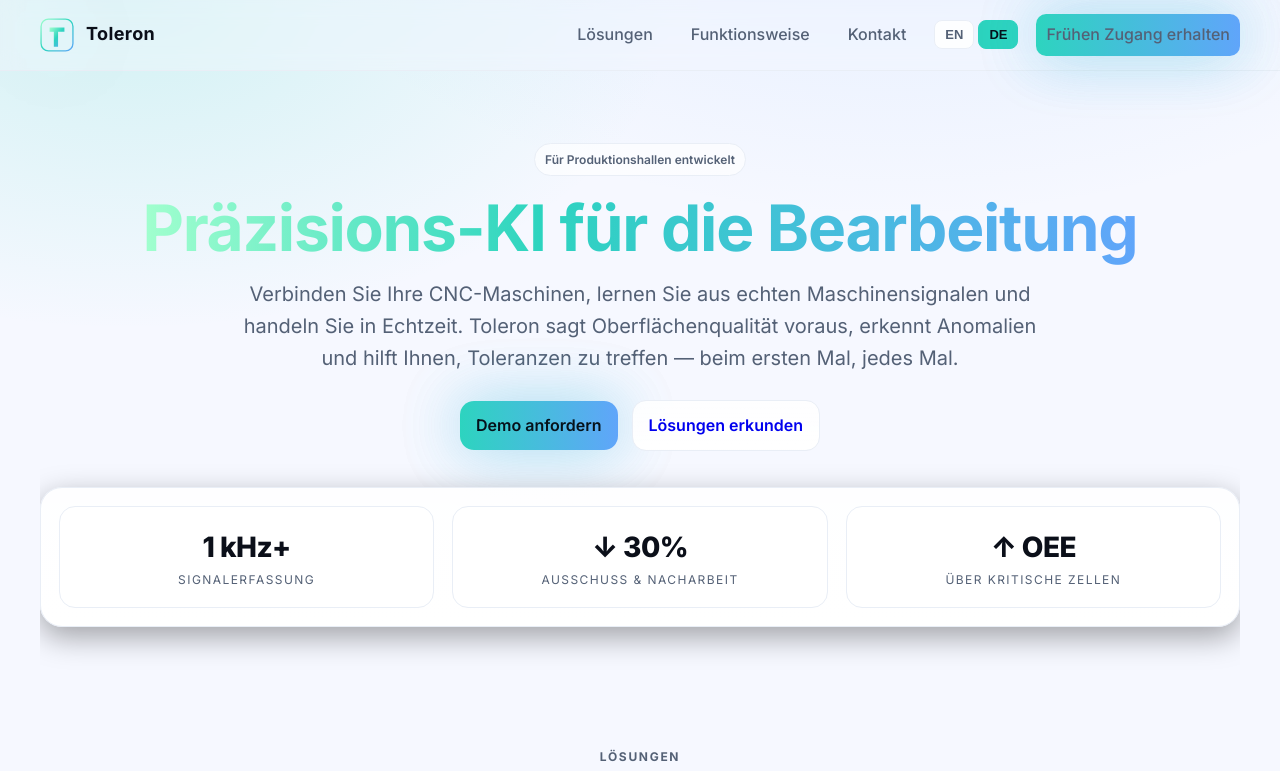
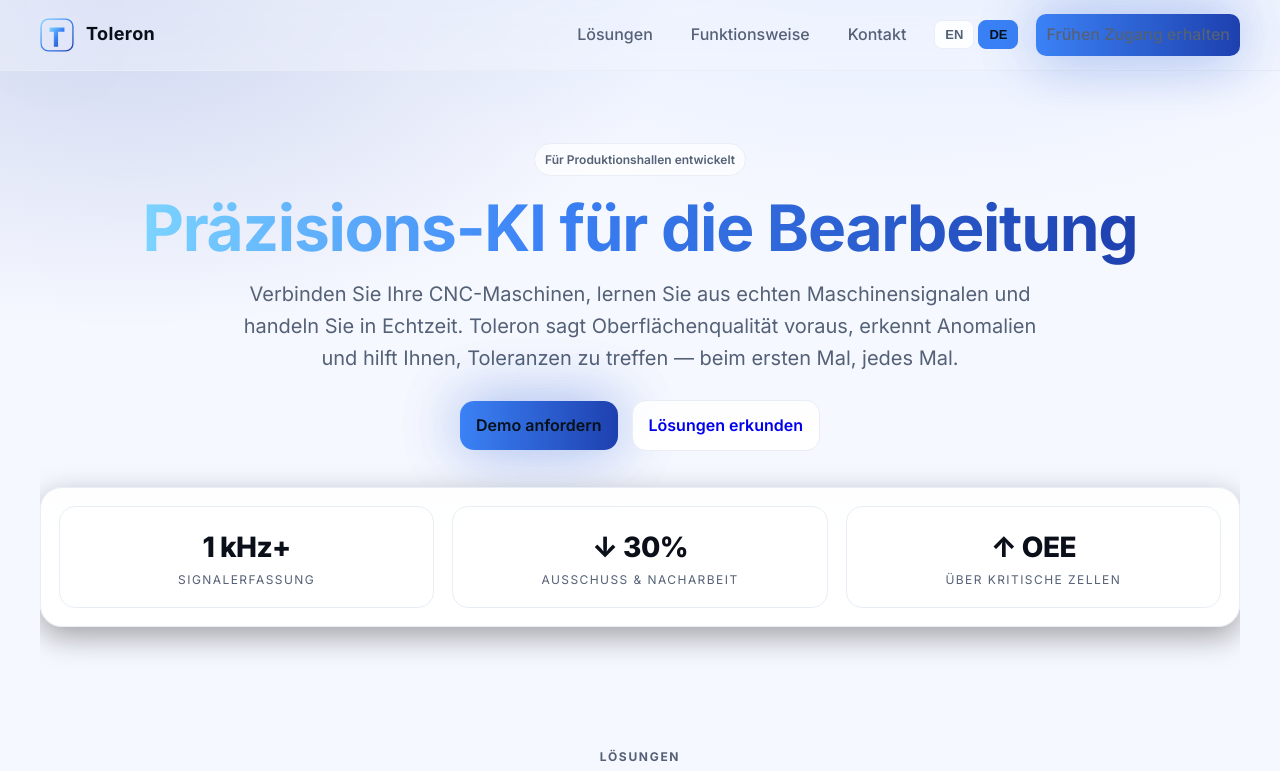
Before and after one commit to sajjad-phd/toleron-site, a plain HTML site: page index.html in a window 1280 px wide. Shown: the top 771 px of the page. Drawn offline with Linux system fonts and the light colour scheme.

Commit message:
Replace green color scheme with blue theme

```diff
--- a/index.html
+++ b/index.html
@@ -30,10 +30,10 @@
       --muted: #9aa3b2;         /* secondary text */
       --line: #1f2a44;          /* subtle borders */
       --accent: #7cd4ff;        /* light accent */
-      --accent-2: #2dd4bf;      /* teal */
-      --accent-3: #60a5fa;      /* blue */
-      --glow-a: 0 0 60px rgba(45, 212, 191, 0.25);
-      --glow-b: 0 0 60px rgba(96, 165, 250, 0.25);
+      --accent-2: #3b82f6;      /* blue */
+      --accent-3: #1e40af;      /* dark blue */
+      --glow-a: 0 0 60px rgba(59, 130, 246, 0.25);
+      --glow-b: 0 0 60px rgba(30, 64, 175, 0.25);
       --radius: 16px;
       --shadow-soft: 0 10px 30px rgba(0,0,0,0.35);
       --container: 1200px;
@@ -55,8 +55,8 @@
     body {
       margin: 0;
       font-family: 'Inter', system-ui, -apple-system, Segoe UI, Roboto, Helvetica, Arial, sans-serif;
-      background: radial-gradient(1200px 800px at 70% -10%, rgba(96,165,250,0.18), transparent 60%),
-                  radial-gradient(1000px 600px at 10% 0%, rgba(45,212,191,0.18), transparent 55%),
+      background: radial-gradient(1200px 800px at 70% -10%, rgba(59,130,246,0.18), transparent 60%),
+                  radial-gradient(1000px 600px at 10% 0%, rgba(30,64,175,0.18), transparent 55%),
                   var(--bg);
       color: var(--text);
       line-height: 1.6;
@@ -86,14 +86,14 @@
 
     .btn { display:inline-flex; align-items:center; gap:10px; padding: 12px 16px; border-radius: 14px; font-weight: 600; text-decoration:none; cursor:pointer; border: 1px solid var(--line); background: linear-gradient(180deg, color-mix(in oklab, var(--card), transparent 15%), color-mix(in oklab, var(--card), transparent 0%)); }
     .btn-primary { border: none; color: #06111a; background: linear-gradient(90deg, var(--accent-2), var(--accent-3)); box-shadow: var(--glow-a), var(--glow-b); }
-    .btn-primary:hover { transform: translateY(-1px); box-shadow: 0 8px 24px rgba(45,212,191,0.28), 0 10px 30px rgba(96,165,250,0.28); }
+    .btn-primary:hover { transform: translateY(-1px); box-shadow: 0 8px 24px rgba(59,130,246,0.28), 0 10px 30px rgba(30,64,175,0.28); }
 
     /* ======= Hero ======= */
     .hero { padding: 72px 0 48px; position: relative; overflow: hidden; }
     .badge { display:inline-flex; align-items:center; gap:8px; padding: 6px 10px; border-radius: 999px; font-size: 12px; font-weight:600; border: 1px solid var(--line); color: var(--muted); background: color-mix(in oklab, var(--card), transparent 35%); }
     .badge .dot { width: 8px; height: 8px; border-radius:999px; background: var(--accent-2); box-shadow: 0 0 0 6px color-mix(in oklab, var(--accent-2), transparent 75%); }
     .hero h1 { font-size: clamp(36px, 6vw, 64px); line-height: 1.06; margin: 18px 0 16px; letter-spacing: -0.02em; }
-    .gradient-text { background: linear-gradient(90deg, #a1ffce, #2dd4bf 40%, #60a5fa); -webkit-background-clip: text; background-clip: text; color: transparent; }
+    .gradient-text { background: linear-gradient(90deg, #7cd4ff, #3b82f6 40%, #1e40af); -webkit-background-clip: text; background-clip: text; color: transparent; }
     .hero p { color: var(--muted); font-size: clamp(16px, 2.4vw, 20px); max-width: 800px; margin: 0 auto 26px; }
     .cta { display:flex; gap:14px; align-items:center; justify-content:center; flex-wrap: wrap; margin-top: 10px; }
 
@@ -176,9 +176,9 @@
         <svg viewBox="0 0 64 64" role="img" aria-hidden="true" focusable="false">
           <defs>
             <linearGradient id="lg" x1="0" y1="0" x2="1" y2="1">
-              <stop offset="0%" stop-color="#a1ffce" />
-              <stop offset="50%" stop-color="#2dd4bf" />
-              <stop offset="100%" stop-color="#60a5fa" />
+              <stop offset="0%" stop-color="#7cd4ff" />
+              <stop offset="50%" stop-color="#3b82f6" />
+              <stop offset="100%" stop-color="#1e40af" />
             </linearGradient>
           </defs>
           <rect x="2" y="2" width="60" height="60" rx="14" fill="none" stroke="url(#lg)" stroke-width="2.5" />
```
